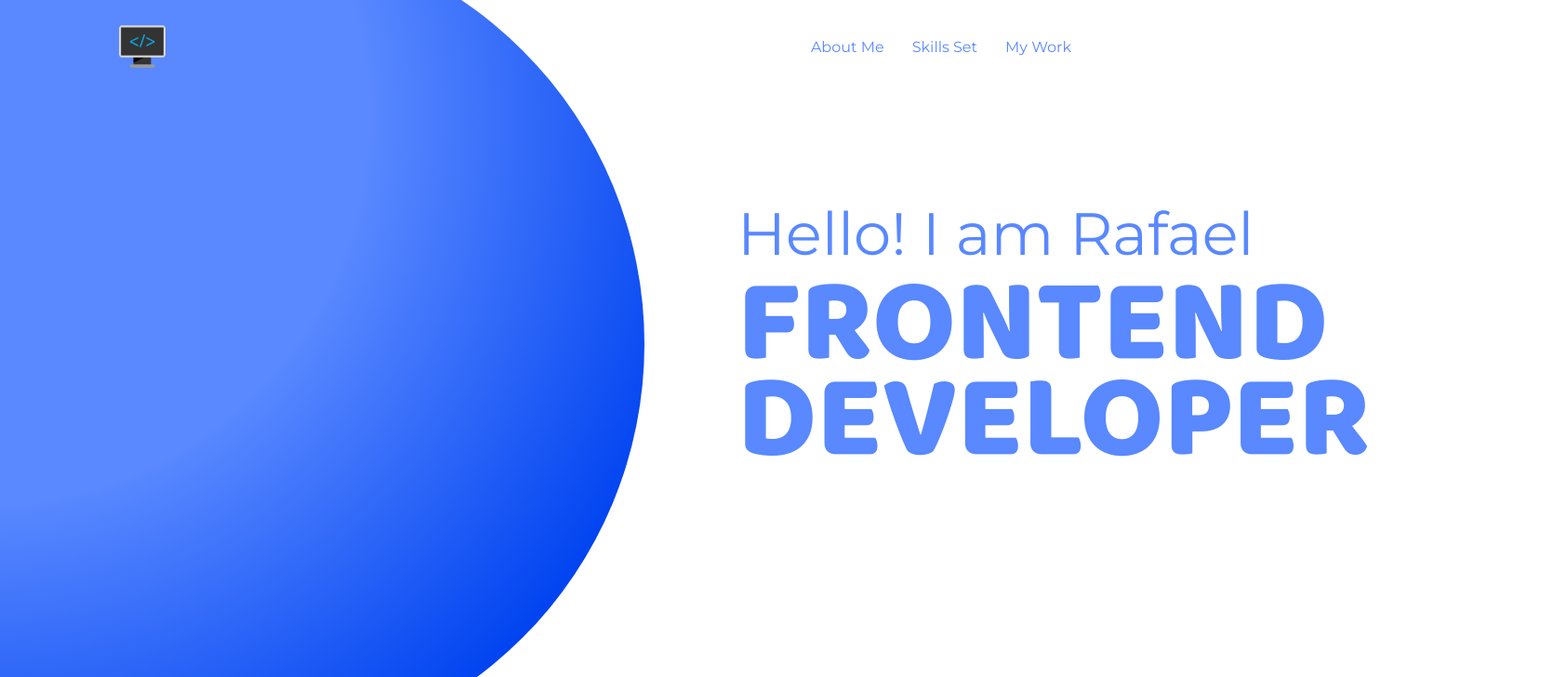
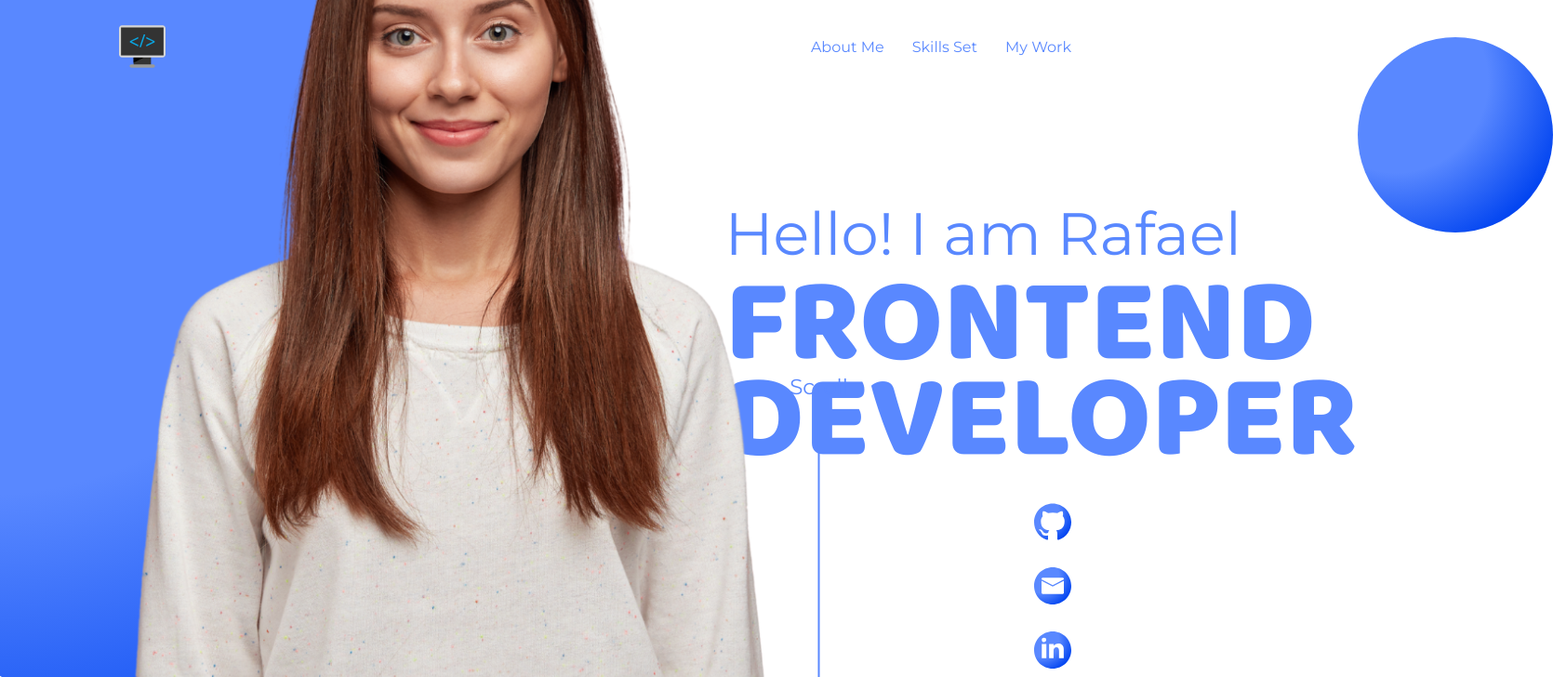
Before and after one commit to Rafael-Go7/Rafael-Go7_Portfolio, an Angular app: page / in a window 1280 px wide. Shown: the top 728 px of the page at 93% size, 1670 px wide, since content can reach past the window. Built offline with nearby package versions, Linux system fonts and the light colour scheme.

Commit message:
frontPage preFinal

```diff
--- a/src/app/0_header/header.component.scss
+++ b/src/app/0_header/header.component.scss
@@ -23,7 +23,7 @@ header {
         color: #5988FF;
 
         &:hover{
-            font-style: bol
+            font-weight: 900;
         }
     }
 
--- a/src/app/1_front-page/front-page.component.html
+++ b/src/app/1_front-page/front-page.component.html
@@ -8,4 +8,25 @@
             FRONTEND DEVELOPER
         </div>
     </div>
+
+    <div class="welcomePhoto">
+        <img src="./../assets/img/welcome_photo.svg">
+    </div>
+
+    <div class="bubbleMid">
+        <img src="./../assets/img/bubble_blue_middle.svg">
+    </div>
+
+     <div class="rightBottomCorner">
+        <div class="scroll">
+            <p>Scroll</p>
+            <img src="./../assets/img/Scroll_line_blue_front_Vector 10.svg">
+        </div>
+
+        <div class="digitalLinks">
+            <a href="#"><img src="./../assets/img/logos/1_frontPage/logo_GitHub_Vector.svg"></a>
+            <a href="#"><img src="./../assets/img/logos/1_frontPage/logo_email_Vector.svg"></a>
+            <a href="#"><img src="./../assets/img/logos/1_frontPage/logo_LinkedIn_Vector.svg"></a>
+        </div>
+    </div>
 </div>
--- a/src/app/1_front-page/front-page.component.scss
+++ b/src/app/1_front-page/front-page.component.scss
@@ -1,14 +1,18 @@
 .frontBoxMajor{
+    height: calc(100vh - 17px);
+    max-height: 100%;
+    width: 100vw;
+    max-width: 100%;
     background-color: #FFFFFF;
     display: flex;
+    justify-content: space-between;
 
     position: absolute;
     top: 0;
     z-index: 0;
 
     img {
-        // position: relative;
-        // top: 0;
+        height:800px;
     }
 
 }
@@ -33,3 +37,74 @@
     line-height: 80%;
     color:#5988FF;
 }
+
+.welcomePhoto{
+    position: absolute;
+    bottom: 0;
+
+    z-index: 3;
+    img {
+        height: 1000px;
+        width: 100%;
+        // width: 892px;
+        margin-left: 8%;
+    }
+}
+
+.bubbleMid {
+    position: relative;
+    bottom: -40px;
+    z-index: 3;
+
+    img {
+        height: 210px;
+    }
+}
+
+.rightBottomCorner{
+    display: flex;
+    justify-content: space-between;
+    position: absolute;
+    bottom: 0;
+    right: 10%;
+}
+
+.scroll{
+    display: flex;
+    align-items: center;
+    flex-direction: column;
+
+    p{
+        font-family: 'Montserrat', sans-serif;
+        font-weight: 500;
+        font-style: normal;
+        font-size: 23px;
+        color: #5988FF;
+    }
+
+    img {
+        height: 330px;
+        width: 5px;
+    }
+}
+
+.digitalLinks{
+    display: flex;
+    justify-content: flex-end;
+    flex-direction: column;
+    margin-left: 200px;
+    margin-bottom: 60px;
+    // position: absolute;
+    // bottom: 0;
+
+    a{
+        &:hover{
+               margin-right:10px;
+        }
+    }
+
+    img{
+        height: 40px;
+        margin-top: 25px;
+    }
+}
--- a/src/app/2_about-me/about-me.component.html
+++ b/src/app/2_about-me/about-me.component.html
@@ -1 +1,10 @@
+<div class="aboutMeMajor">
+
 <p>about-me works!</p>
+<p>I am a Front-end developer based in Munich, Germany.
+I enjoy helping designers and companies bring their ideas into real life.
+I am looking forward to continuing my developer career with a job in a
+junior web developer position. If you think I’d be a good match for your
+projects, contact me!</p>
+
+</div>
--- a/src/app/2_about-me/about-me.component.scss
+++ b/src/app/2_about-me/about-me.component.scss
@@ -0,0 +1,7 @@
+.aboutMeMajor{
+    height:60vh;
+    width: 100vw;
+    max-width: 100%;
+    background-color: #F5F5F5;;
+    display: flex;
+}
--- a/src/app/app.module.ts
+++ b/src/app/app.module.ts
@@ -4,8 +4,8 @@ import { BrowserModule } from '@angular/platform-browser';
 import { AppRoutingModule } from './app-routing.module';
 import { AppComponent } from './app.component';
 import { HeaderComponent } from './0_header/header.component';
+import { FrontPageComponent } from './1_front-page/front-page.component';
 import { AboutMeComponent } from './2_about-me/about-me.component';
-import { FrontPageComponent } from './1_front-page/front-page.component';
 import { SkillsSetComponent } from './3_skills-set/skills-set.component';
 import { PortfolioComponent } from './4_portfolio/portfolio.component';
 import { ContactComponent } from './5_contact/contact.component';
```
Also changed, not shown: src/assets/img/welcome_photo.svg (added).
